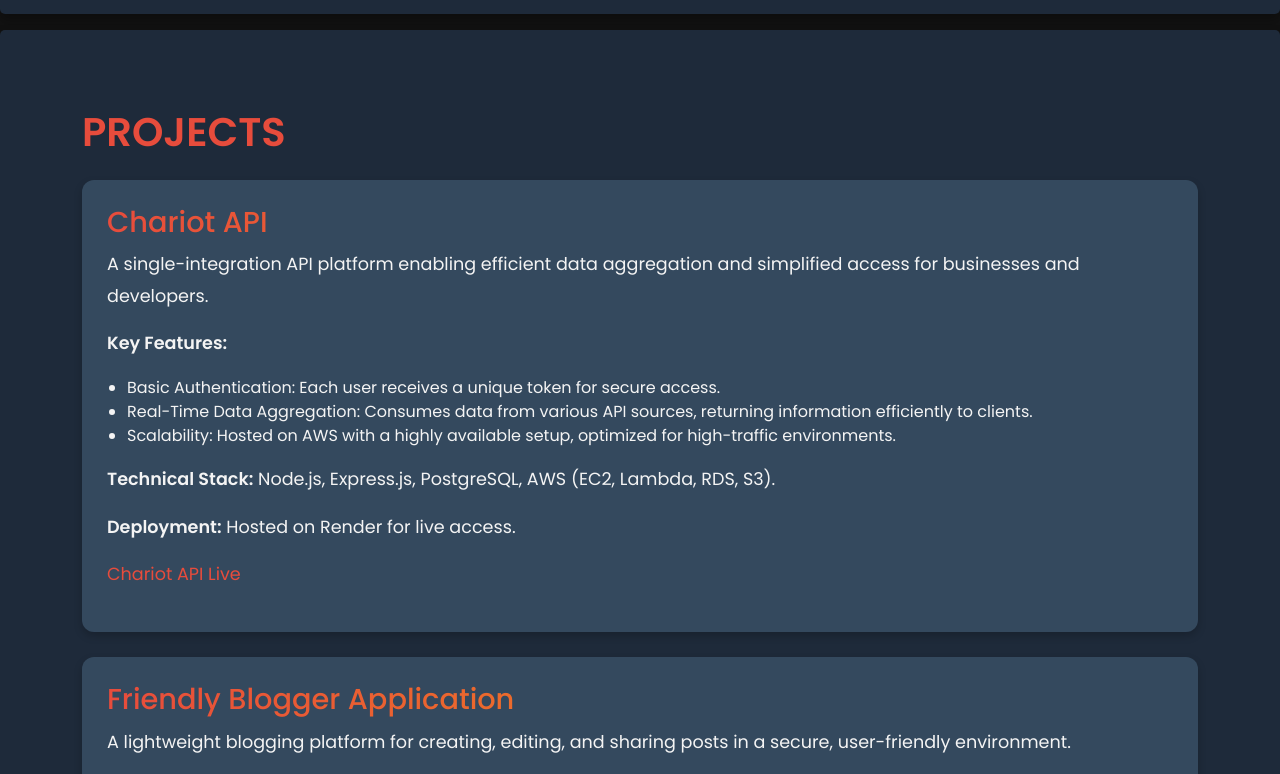
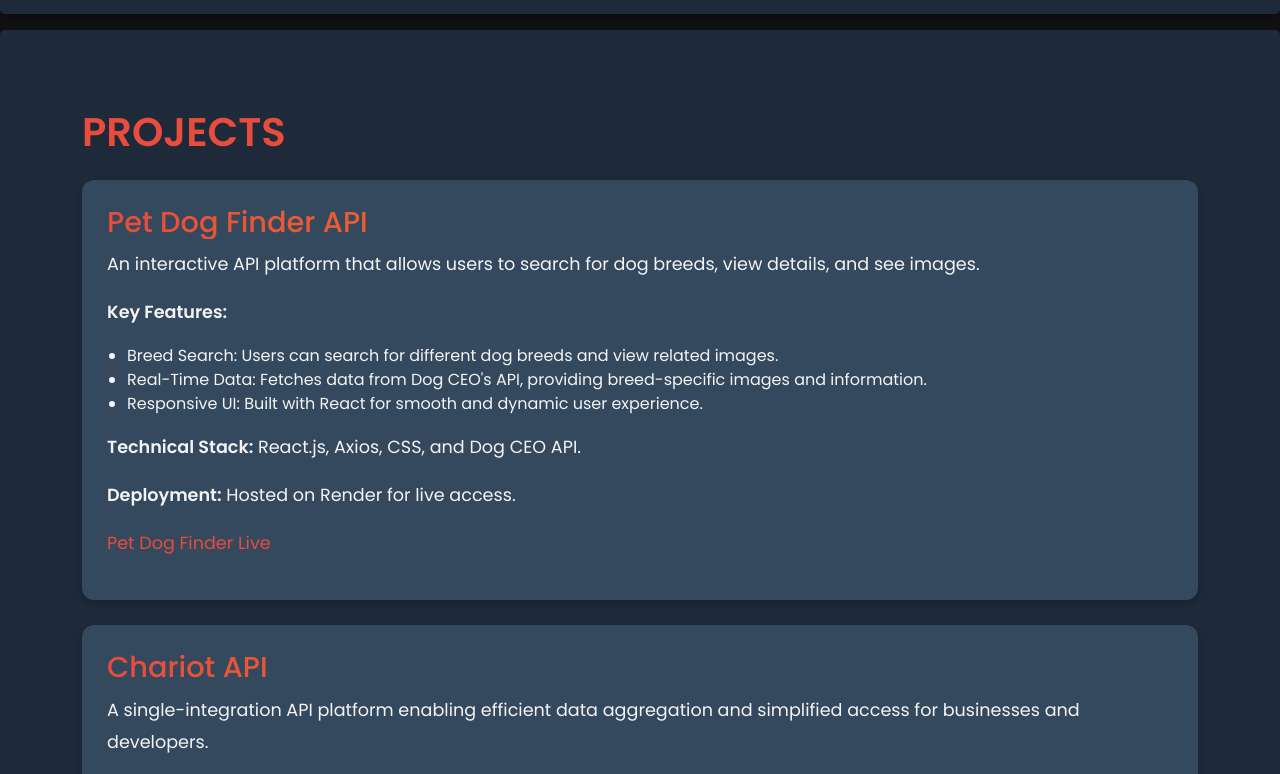
Before and after one commit to nskbobby/portfolio, a plain HTML site: page index.html in a window 1280 px wide. Shown: the part 706-1480 px from the top of the page. Drawn offline with nearby package versions, Linux system fonts and the light colour scheme.

Commit message:
Update index.html

```diff
--- a/index.html
+++ b/index.html
@@ -162,6 +162,30 @@
     <div class="container">
       <h2 class="section-title">Projects</h2>
 
+<!-- Pet Dog Finder API Project -->
+<div class="project-item" data-aos="fade-up" data-aos-delay="100">
+  <h3>Pet Dog Finder API</h3>
+  <p>An interactive API platform that allows users to search for dog breeds, view details, and see images.</p>
+
+  <p><strong>Key Features:</strong></p>
+  <ul>
+    <li>Breed Search: Users can search for different dog breeds and view related images.</li>
+    <li>Real-Time Data: Fetches data from Dog CEO's API, providing breed-specific images and information.</li>
+    <li>Responsive UI: Built with React for smooth and dynamic user experience.</li>
+  </ul>
+
+  <p><strong>Technical Stack:</strong> React.js, Axios, CSS, and Dog CEO API.</p>
+
+  <p><strong>Deployment:</strong> Hosted on Render for live access.</p>
+
+  <p>
+    <a href="https://pet-dog-finder.onrender.com"
+       onclick="alert('Please note, this application might take a minute to load.');">
+       Pet Dog Finder Live
+    </a>
+  </p>
+</div>
+
       <!-- Chariot API Project -->
       <div class="project-item" data-aos="fade-up" data-aos-delay="100">
         <h3>Chariot API</h3>
```
